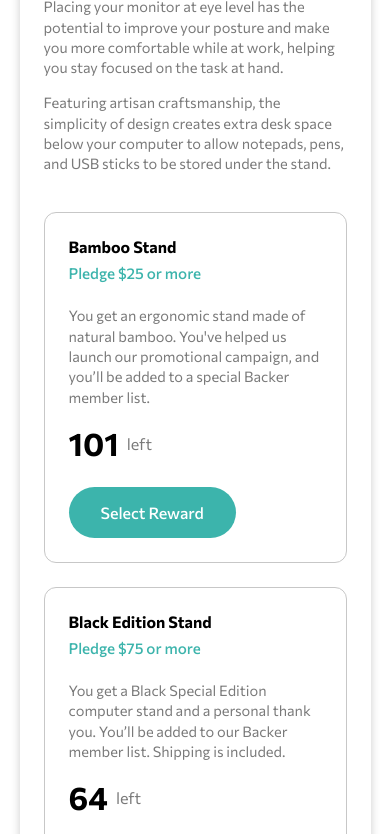
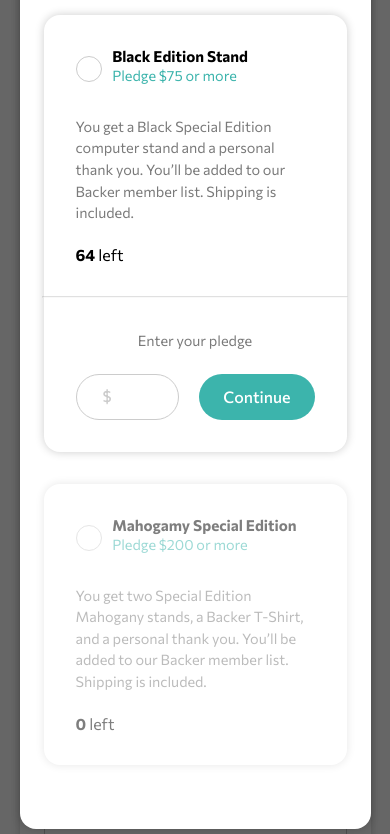
Before and after one commit to Freshuuu1218/Crowdfunding-product-page, a plain HTML site: page index.html in a window 390 px wide. Shown: the part 1166-2000 px from the top of the page. Drawn offline with Linux system fonts and the light colour scheme.

Commit message:
add mobile modal

```diff
--- a/index.html
+++ b/index.html
@@ -97,21 +97,101 @@
       </div>
     </section>
 
+    <div class="modalWrapper">
+      <section class="modal">
+        <div class="modalHeading">
+          <h2>Back this project</h2>
+          <img src="./images/icon-close-modal.svg" alt="modal-close-icon">
+        </div>
+        <p>Want to support us in bringing Mastercraft Bamboo Monitor Riser out in the world?</p>
+
+        <div class="modalPledge">
+          <div class="modalPledgeHeader">
+            <div class="modalCheck">
+              <input id="noReward" type="checkbox">
+              <label for="noReward"></label>
+            </div>
+            <h3>Pledge with no reward</h3>
+          </div>
+          <p>Choose to support us without a reward if you simply believe in our project. As a backer,
+            you will be signed up to receive product updates via email.</p>
+          <div class="enter">
+            <hr>
+            <p>Enter your pledge</p>
+            <div class="enterInput">
+              <input type="text">
+              <button class="cyan">Continue</button>
+            </div>
+          </div>
+        </div>
+
+        <div class="modalPledge">
+          <div class="modalPledgeHeader">
+            <div class="modalCheck">
+              <input id="bamboo" type="checkbox">
+              <label for="bamboo"></label>
+            </div>
+            <div class="checkText">
+              <h3>Bamboo Stand</h3>
+              <span class="howMuch">Pledge $25 or more</span>
+            </div>
+          </div>
+          <p>You get an ergonomic stand made of natural bamboo. You've helped us launch our promotional campaign, and
+          you’ll be added to a special Backer member list.</p>
+          <span class="left"><strong>101</strong> left</span>
+          <div class="enter">
+            <hr>
+            <p>Enter your pledge</p>
+            <div class="enterInput">
+              <input type="text">
+              <button class="cyan">Continue</button>
+            </div>
+          </div>
+
+        </div>
+
+        <div class="modalPledge">
+          <div class="modalPledgeHeader">
+            <div class="modalCheck">
+              <input id="blackEdition" type="checkbox">
+              <label for="blackEdition"></label>
+            </div>
+            <div class="checkText">
+              <h3>Black Edition Stand</h3>
+              <span class="howMuch">Pledge $75 or more</span>
+            </div>
+          </div>
+          <p>You get a Black Special Edition computer stand and a personal thank you. You’ll be added to our Backer
+          member list. Shipping is included.</p>
+          <span class="left"><strong>64</strong> left</span>
+          <div class="enter">
+            <hr>
+            <p>Enter your pledge</p>
+            <div class="enterInput">
+              <input type="text">
+              <button class="cyan">Continue</button>
+            </div>
+          </div>
+        </div>
+
+        <div class="modalPledge outOfOrder">
+          <div class="modalPledgeHeader">
+            <div class="modalCheck">
+              <input id="mahogamy" type="checkbox" disabled>
+              <label for="mahogamy"></label>
+            </div>
+            <div class="checkText">
+              <h3>Mahogamy Special Edition</h3>
+              <span class="howMuch">Pledge $200 or more</span>
+            </div>
+          </div>
+          <p>You get two Special Edition Mahogany stands, a Backer T-Shirt, and a personal thank you. You’ll be added
+          to our Backer member list. Shipping is included.</p>
+          <span class="left"><strong>0</strong> left</span>
+        </div>
+      </section>
+    </div>
   </main>
-  <!-- Selection modal start -->
-
-          <!-- Back this project
-          Want to support us in bringing Mastercraft Bamboo Monitor Riser out in the world?
-
-          Pledge with no reward
-          Choose to support us without a reward if you simply believe in our project. As a backer,
-          you will be signed up to receive product updates via email.
-
-          Bamboo Stand
-          Pledge $25 or more
-          You get an ergonomic stand made of natural bamboo. You've helped us launch our promotional campaign, and
-          you’ll be added to a special Backer member list.
-          101 left -->
 
   <!-- Selected pledge start -->
           <!-- Enter your pledge
--- a/style.css
+++ b/style.css
@@ -34,7 +34,7 @@ nav{
     left: 0;
     position: absolute;
     width: 100vw;
-    height: 100vh;
+    height: 322vh;
     background-color: rgba(0, 0, 0, 0.6);
 }
 nav ul{
@@ -220,3 +220,135 @@ progress[value]::-webkit-progress-value{
 .pledge.outOfStock{
     opacity: .4;
 }
+
+.modalWrapper{
+    font-family: 'Commissioner';
+    top: 0;
+    left: 0;
+    position: absolute;
+    width: 100vw;
+    height: 322vh;
+    background-color: rgba(0, 0, 0, 0.6);
+    z-index: 2000;
+}
+.modal{
+    position: absolute;
+    top: 4%;
+    left: 5%;
+    padding: 2em 1.5em;
+}
+.modalHeading{
+    display: flex;
+    align-items: center;
+    justify-content: space-between;
+    margin-bottom: 1.5em;
+}
+.modalHeading h2{
+    font-size: 1.2em;
+}
+.modal p{
+    color: hsl(0, 0%, 48%);
+    font-size: .9em;
+    line-height: 1.5em;
+}
+
+.modalPledge{
+    width: 100%;
+    margin: 2em 0;
+    border-radius: 1em;
+    box-shadow: 0 0 10px rgba(0, 0, 0, 0.2);
+    position: relative;
+    padding: 2em;
+}
+.modalPledgeHeader{
+    display: flex;
+    margin-bottom: 2em;
+    align-items: center;
+}
+.modalPledgeHeader input{
+    width: 1.75em;
+    margin-right: 1em;
+}
+.modalPledgeHeader h3{
+    font-size: .95em;
+}
+.modalPledgeHeader span{
+    color: hsl(176, 50%, 47%);
+    font-size: .9em;
+    margin-top: .75em;
+}
+.modalPledge p{
+    margin-bottom: 1.5em;
+}
+.modalPledge.outOfOrder{
+    opacity: .5;
+}
+.modalCheck {
+    position: relative;
+}
+.modalCheck label {
+    background-color: #fff;
+    border: 1px solid #ccc;
+    border-radius: 50%;
+    cursor: pointer;
+    height: 26px;
+    width: 26px;
+    position: absolute;
+    left: 0;
+    top: 0;
+}
+.modalCheck label:after {
+    content: "";
+    opacity: 0;
+    height: 14px;
+    width: 14px;
+    position: absolute;
+    top: 50%;
+    left: 50%;
+    transform: translate(-50%, -50%);
+    background-color: hsl(176, 50%, 47%);
+    border-radius: 50%;
+}
+.modalCheck input[type="checkbox"] {
+    visibility: hidden;
+}
+.modalCheck input[type="checkbox"]:checked+label::after{
+    opacity: 1;
+}
+.enter{
+    display: flex;
+    flex-direction: column;
+    align-items: center;
+}
+.enter hr{
+    margin-top: 2em;
+    width: 128%;
+    opacity: .3;
+    margin-bottom: 2em;
+}
+.enterInput{
+    display: flex;
+}
+.enterInput input{
+    text-align: center;
+    margin-right: 1.5em;
+    width: 50%;
+    border-radius: 2em;
+    border: 1px solid #ccc;
+    font-weight: 700;
+}
+.enterInput input:hover{
+    outline: none;
+}
+.enterInput button::before{
+    content: '$';
+    color: #ccc;
+    position: absolute;
+    top: 47.5%;
+    left: -80%;
+    transform: translate(-50%,-50%);
+}
+.enterInput button{
+    position: relative;
+    padding: .85em 1.5em;
+}
```
